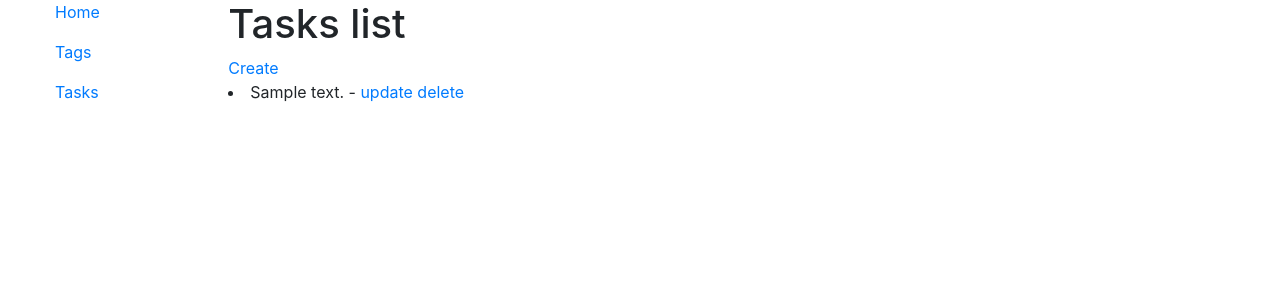
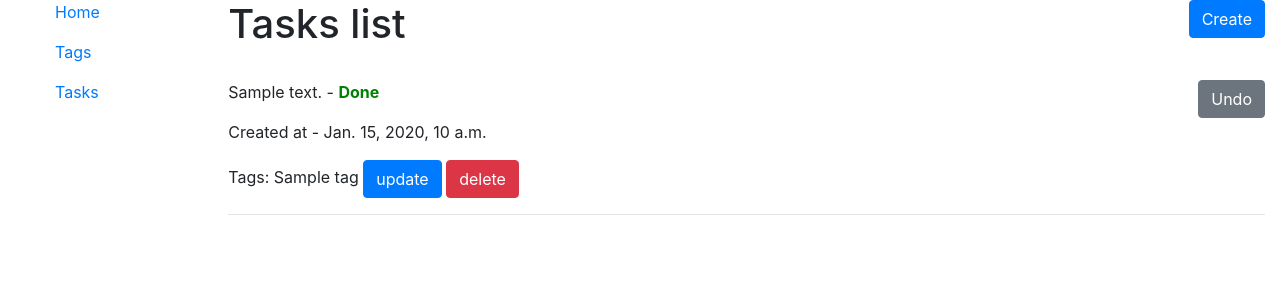
Before and after one commit to AVyha/todo, a Django app: page /tasks/ in a window 1280 px wide. Shown: the top 300 px of the page. Run offline with Django 4.2, Linux system fonts and the light colour scheme; tables that the repository leaves empty hold one stand-in row (values such as "Sample post").

Commit message:
add button to change complete status

```diff
--- a/templates/todoapp/task_list.html
+++ b/templates/todoapp/task_list.html
@@ -1,14 +1,33 @@
 {% extends "base.html" %}
 
 {% block content %}
-  <h1>Tasks list</h1>
-  <a href="{% url 'todo:task-create' %}">Create</a>
+  <h1>
+    Tasks list
+    <a href="{% url 'todo:task-create' %}" class="btn btn-primary float-right">Create</a>
+  </h1>
+  <br>
   {% if task_list %}
     {% for task in task_list %}
-      <li>{{ task.content }} -
-        <a href="{% url 'todo:task-update' pk=task.id%}">update</a>
-        <a href="{% url 'todo:task-delete' pk=task.id%}">delete</a>
-      </li>
+      <p>{{ task.content }} -
+        {% if task.completed %}
+          <strong style="color: green">Done</strong>
+          <a href="{% url 'todo:task-update-status' pk=task.id %}" class="btn btn-secondary float-right">Undo</a>
+        {% else %}
+          <strong style="color: crimson">Not done</strong>
+          <a href="{% url 'todo:task-update-status' pk=task.id %}" class="btn btn-success float-right">Complete</a>
+        {% endif %}
+
+      </p>
+      <p>Created at - {{ task.datetime }}</p>
+      <p>
+        Tags:
+        {% for tag in task.tags.all %}
+          {{ tag }}
+        {% endfor %}
+        <a href="{% url 'todo:task-update' pk=task.id%}" class="btn btn-primary">update</a>
+        <a href="{% url 'todo:task-delete' pk=task.id%}" class="btn btn-danger">delete</a>
+      </p>
+      <hr>
     {% endfor %}
 
   {% else %}
--- a/todoapp/urls.py
+++ b/todoapp/urls.py
@@ -11,7 +11,8 @@ urlpatterns = [
     path("tasks/", TaskListView.as_view(), name="task-list"),
     path("task/create/", TaskCreateView.as_view(), name="task-create"),
     path("task/update/<int:pk>/", TaskUpdateView.as_view(), name="task-update"),
-    path("task/delete/<int:pk>/", TaskDeleteView.as_view(), name="task-delete")
+    path("task/delete/<int:pk>/", TaskDeleteView.as_view(), name="task-delete"),
+    path("task/update_status/<int:pk>/", task_status_update, name="task-update-status")
 ]
 
 app_name = "todo"
--- a/todoapp/views.py
+++ b/todoapp/views.py
@@ -1,5 +1,6 @@
+from django.http import HttpResponseRedirect
 from django.shortcuts import render
-from django.urls import reverse_lazy
+from django.urls import reverse_lazy, reverse
 from django.views import generic
 
 from todoapp.forms import TaskForm
@@ -50,3 +51,10 @@ class TaskUpdateView(generic.UpdateView):
 class TaskDeleteView(generic.DeleteView):
     model = Task
     success_url = reverse_lazy("todo:task-list")
+
+
+def task_status_update(request, pk):
+    task = Task.objects.get(id=pk)
+    task.completed = not task.completed
+    task.save()
+    return HttpResponseRedirect(reverse_lazy("todo:task-list"))
```
